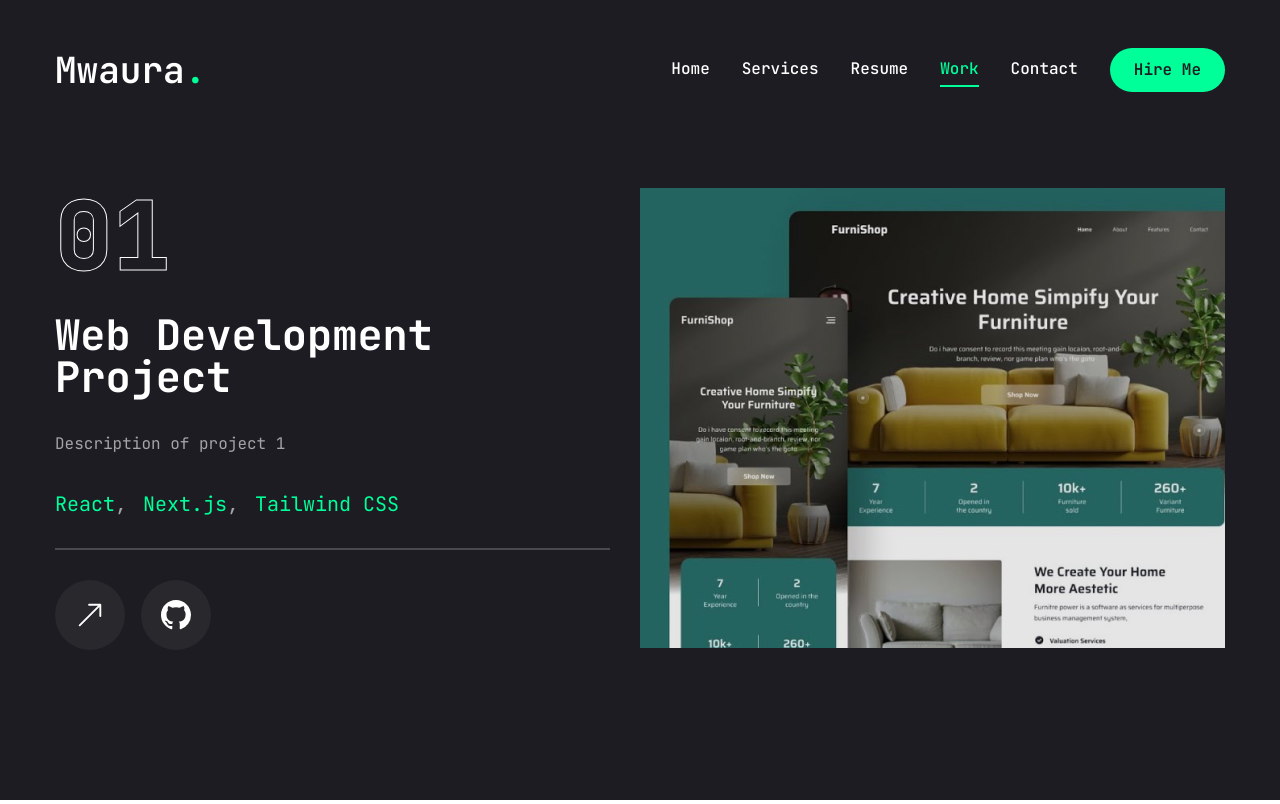
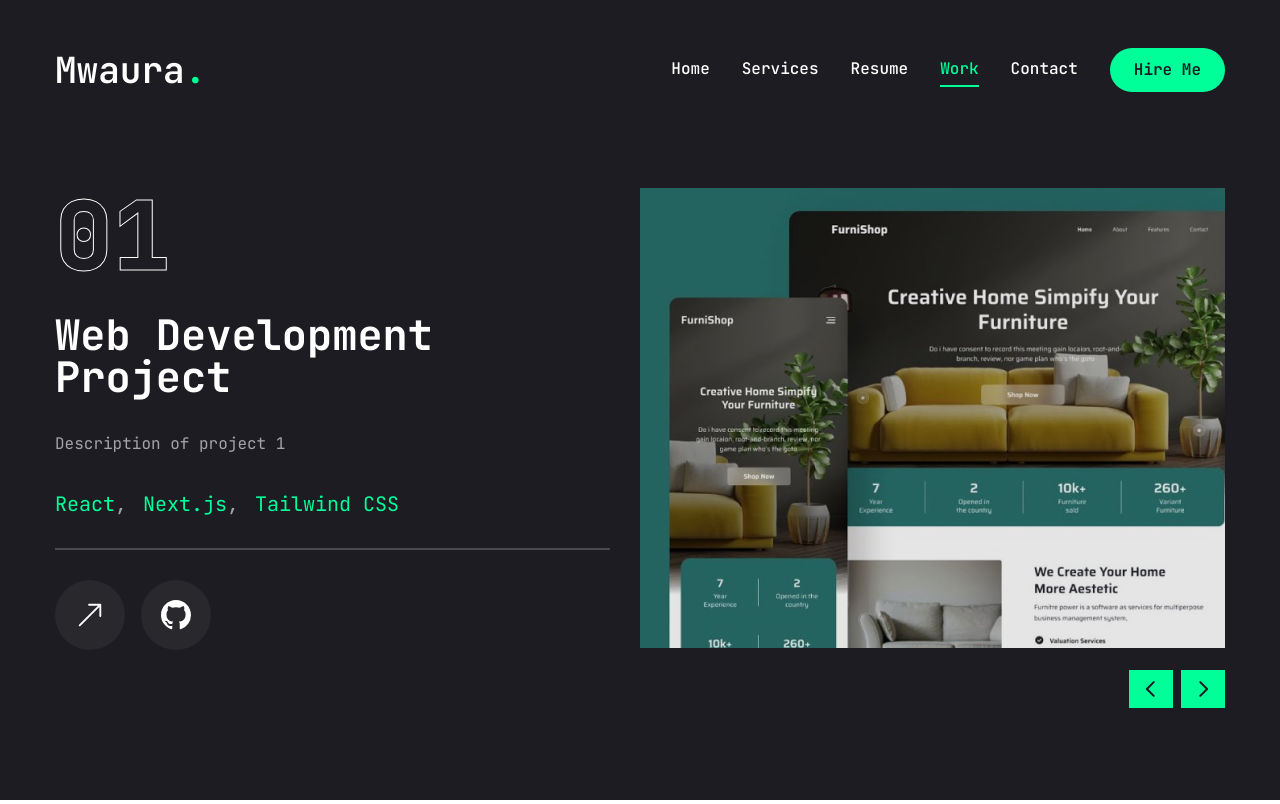
Before and after one commit to robynroby/portfolio-ms, a Next.js app: page /work in a window 1280 px wide. Built offline with nearby package versions, Linux system fonts and the light colour scheme.

Commit message:
fixed some bugs

```diff
--- a/src/app/work/page.jsx
+++ b/src/app/work/page.jsx
@@ -196,7 +196,7 @@
                                 )
                             })}
                             {/* slider buttons */}
-                            <WorkSliderBtns containerStyles="flex gap-2 absolute right-0 bottom-[calc(50%_-_22px)] xl:bottom-0 z-20 w-full justify-between xl:w-max xl:justify-none" btnStyles="bg-accent hover:bg-accent-hover text-primary text-[22px] w-[44px] flex justify-center items-center transition-all"/>
+                            <WorkSliderBtns containerStyles="flex gap-2 absolute right-0 bottom-[calc(50%_-_22px)] xl:bottom-0 z-20 w-full justify-between xl:w-max xl:justify-none" btnStyles="bg-accent hover:bg-accent-hover text-primary text-[22px] w-[44px] flex justify-center items-center transition-all" />
                         </Swiper>
                     </div>
                 </div>
--- a/src/components/WorkSliderBtns.jsx
+++ b/src/components/WorkSliderBtns.jsx
@@ -9,11 +9,11 @@
     const swiper = useSwiper();
 
     return (
-        <div className={containerStyles}>
-            <button className={btnStyles} onClick={() => swiper.slidePrev()}>
+        <div className="flex gap-2 absolute right-0 bottom-[calc(50%_-_22px)] xl:bottom-0 z-20 w-full justify-between xl:w-max xl:justify-none">
+            <button className="bg-accent hover:bg-accent-hover text-primary text-[22px] w-[44px] flex justify-center items-center transition-all" onClick={() => swiper.slidePrev()}>
                 <PiCaretLeftBold className={iconsStyles} />
             </button>
-            <button className={btnStyles} onClick={() => swiper.slideNext()}>
+            <button className="bg-accent hover:bg-accent-hover text-primary text-[22px] w-[44px] flex justify-center items-center transition-all p-2" onClick={() => swiper.slideNext()}>
                 <PiCaretRightBold className={iconsStyles} />
             </button>
         </div>
```
